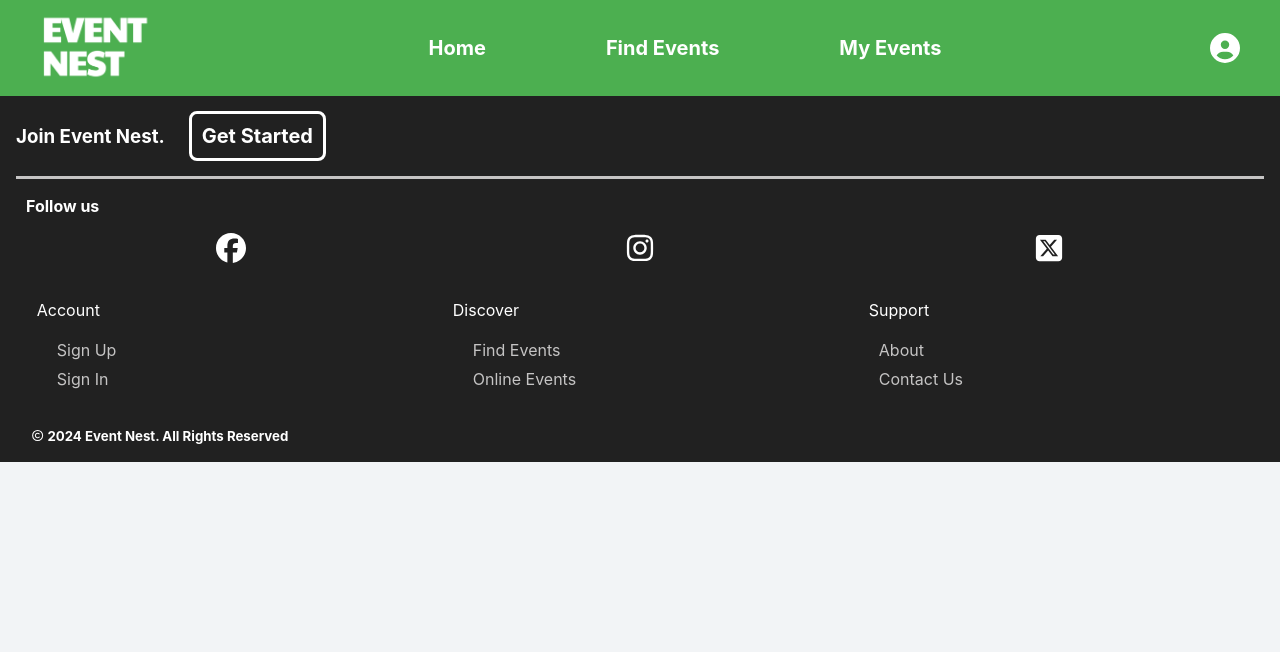
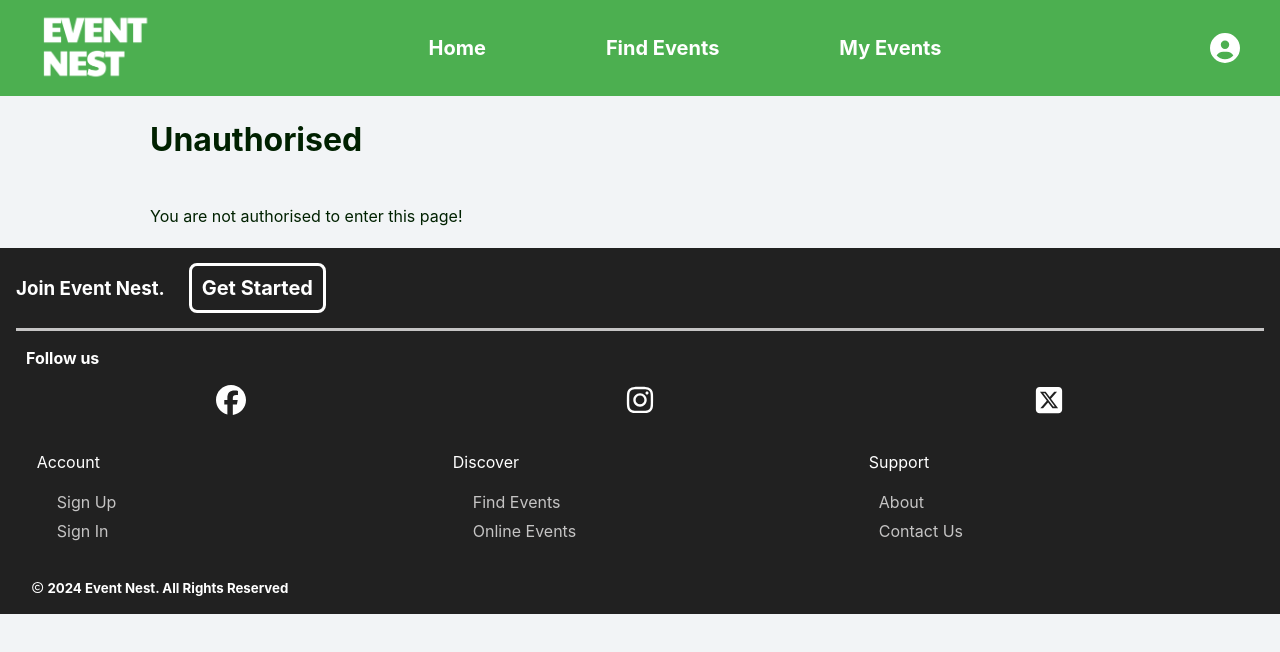
Before and after one commit to Billy-Dentith/events-platform, a React (Vite) app in the folder Frontend/: page /unauthorised in a window 1280 px wide. Shown: the top 652 px of the page. Built offline with nearby package versions, Linux system fonts and the light colour scheme; no server answers.

Commit message:
Adds role based access control for a staff dashboard

```diff
--- a/Frontend/src/App.jsx
+++ b/Frontend/src/App.jsx
@@ -1,12 +1,15 @@
 import "./App.css";
 import { BrowserRouter, Route, Routes } from "react-router-dom";
+import { AuthProvider } from "./context/AuthContext";
 import Header from "./components/Header";
 import Home from "./pages/Home";
 import Events from "./pages/Events";
 import MyEvents from "./pages/MyEvents";
+import StaffDashboard from "./pages/StaffDashboard";
+import StaffRoute from "./components/StaffRoute";
 import AuthRoute from "./components/AuthRoute";
+import Unauthorised from "./pages/Unauthorised";
 import Footer from "./components/Footer";
-import { AuthProvider } from "./context/AuthContext";
 
 function App() {
   return (
@@ -18,7 +21,13 @@ function App() {
             <Route path="/" element={<Home />} />
             <Route path="/events" element={<Events />} />
             <Route path="/my-events" element={<MyEvents />} />
+            <Route path="/staff-dashboard" element={
+              <StaffRoute>
+                <StaffDashboard />
+              </StaffRoute>
+            } />
             <Route path="/account" element={<AuthRoute />} />
+            <Route path="/unauthorised" element={<Unauthorised />} />
           </Routes>
           <Footer />
         </AuthProvider>
--- a/Frontend/src/components/Header.jsx
+++ b/Frontend/src/components/Header.jsx
@@ -1,11 +1,14 @@
-import React, { useState } from "react";
+import React, { useContext, useState } from "react";
 import { Link } from "react-router-dom";
 import MobileMenu from "./MobileMenu";
 import { FaCircleUser } from "react-icons/fa6";
 import "./Header.css"
+import { AuthContext } from "../context/AuthContext";
 
 const Header = () => {
   const [isMobileMenuOpen, setIsMobileMenuOpen] = useState(false);
+
+  const { role } = useContext(AuthContext);
 
   const links = [
     { id: 1, title: "Home", url: "/" },
@@ -31,6 +34,13 @@ const Header = () => {
               </Link>
             </li>
           ))}
+          {role === "staff" && (
+            <li key="staff">
+              <Link className="link" to="/staff-dashboard">
+                Dashboard
+              </Link>
+            </li>
+          )}
         </ul>
       </nav>
       {/* ACCOUNT ICON */}
--- a/Frontend/src/components/MobileMenu.jsx
+++ b/Frontend/src/components/MobileMenu.jsx
@@ -1,22 +1,26 @@
-import React from "react";
+import React, { useContext } from "react";
 import { Link } from "react-router-dom";
 import { FaAlignJustify, FaXmark } from "react-icons/fa6";
 import { IconContext } from "react-icons/lib";
+import { AuthContext } from "../context/AuthContext";
 
 const MobileMenu = ({ links, isMobileMenuOpen, setIsMobileMenuOpen }) => {
+
+  const { role } = useContext(AuthContext);
+
   return (
     <div>
       {isMobileMenuOpen ? (
         <button onClick={() => setIsMobileMenuOpen(false)}>
-            <IconContext.Provider value={{ className: 'react-icons' }}>
-                <FaXmark />
-            </IconContext.Provider>
+          <IconContext.Provider value={{ className: "react-icons" }}>
+            <FaXmark />
+          </IconContext.Provider>
         </button>
       ) : (
         <button onClick={() => setIsMobileMenuOpen(true)}>
-            <IconContext.Provider value={{ className: 'react-icons' }}>
-                <FaAlignJustify />
-            </IconContext.Provider>
+          <IconContext.Provider value={{ className: "react-icons" }}>
+            <FaAlignJustify />
+          </IconContext.Provider>
         </button>
       )}
       {isMobileMenuOpen && (
@@ -33,6 +37,17 @@ const MobileMenu = ({ links, isMobileMenuOpen, setIsMobileMenuOpen }) => {
                 </Link>
               </li>
             ))}
+            {role === "staff" && (
+              <li key="staff">
+                <Link
+                  className="link"
+                  to="/staff-dashboard"
+                  onClick={() => setIsMobileMenuOpen(false)}
+                >
+                  Staff Dashboard
+                </Link>
+              </li>
+            )}
           </ul>
         </div>
       )}
--- /dev/null
+++ b/Frontend/src/components/StaffRoute.jsx
@@ -0,0 +1,11 @@
+import React, { useContext } from "react";
+import { Navigate } from "react-router-dom";
+import { AuthContext } from "../context/AuthContext";
+
+const StaffRoute = ({ children }) => {
+  const { role } = useContext(AuthContext);
+
+  return role === "staff" ? children : <Navigate to="/unauthorized" />;
+};
+
+export default StaffRoute;
--- /dev/null
+++ b/Frontend/src/pages/StaffDashboard.css
@@ -0,0 +1,9 @@
+.staff-dashboard {
+  margin: auto;
+  max-width: 1000px;
+  display: flex;
+  flex-direction: column;
+}
+.staff-dashboard h1 {
+    margin: 20px 10px;
+}
--- /dev/null
+++ b/Frontend/src/pages/StaffDashboard.jsx
@@ -0,0 +1,12 @@
+import React from "react";
+import "./StaffDashboard.css";
+
+const StaffDashboard = () => {
+  return (
+    <div className="staff-dashboard">
+      <h1>Staff Dashboard</h1>
+    </div>
+  );
+};
+
+export default StaffDashboard;
--- /dev/null
+++ b/Frontend/src/pages/Unauthorised.css
@@ -0,0 +1,9 @@
+.unauthorised-page {
+  margin: auto;
+  max-width: 1000px;
+  display: flex;
+  flex-direction: column;
+}
+.unauthorised-page h1, p {
+  margin: 20px 10px;
+}
--- /dev/null
+++ b/Frontend/src/pages/Unauthorised.jsx
@@ -0,0 +1,13 @@
+import React from "react";
+import "./Unauthorised.css";
+
+const Unauthorised = () => {
+  return (
+    <div className="unauthorised-page">
+      <h1>Unauthorised</h1>
+      <p>You are not authorised to enter this page!</p>
+    </div>
+  );
+};
+
+export default Unauthorised;
```
Also changed, not shown: Frontend/src/pages/Dashboard.jsx (deleted, +0 -9 lines).
